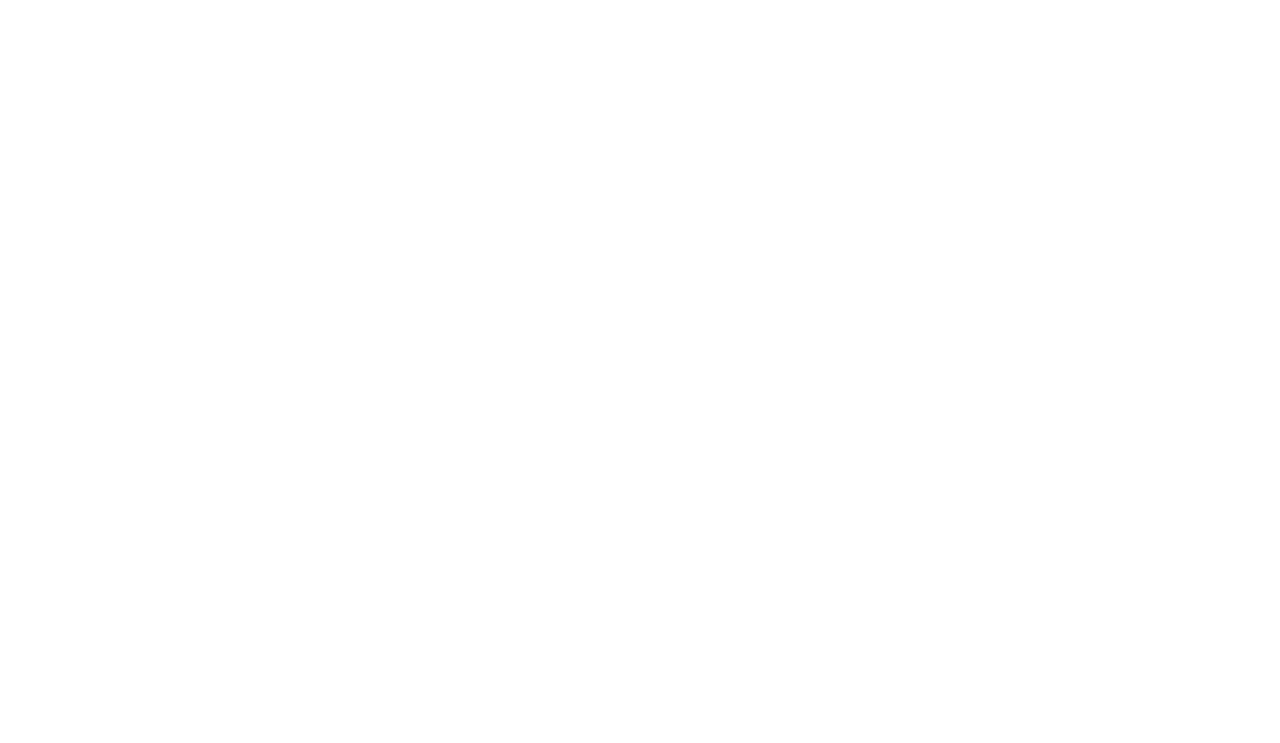
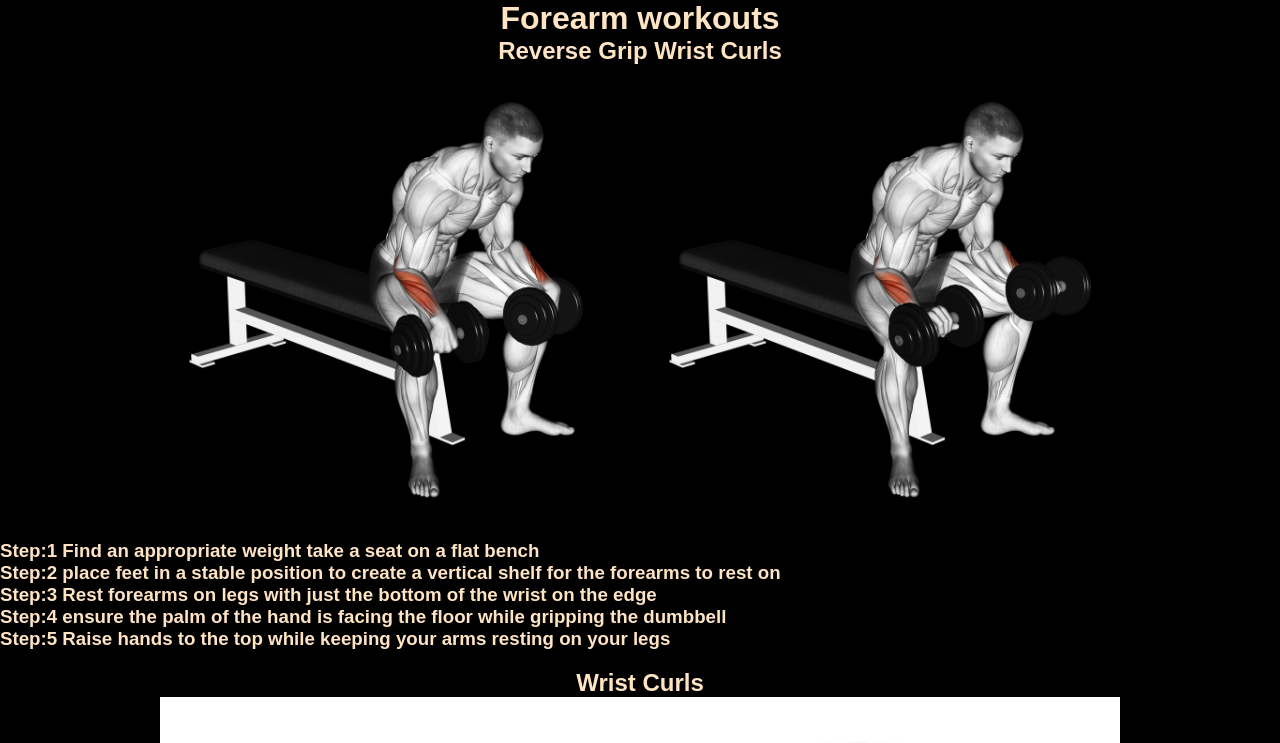
Before and after one commit to Faithfuloscar/FinalProjectCOMP001A, a plain HTML site: page forearms.html in a window 1280 px wide. Shown: the top 743 px of the page. Drawn offline with Linux system fonts and the light colour scheme.

Commit message:
testing image heights

```diff
--- a/forearms.html
+++ b/forearms.html
@@ -3,9 +3,55 @@
 <head>
     <meta charset="UTF-8">
     <meta name="viewport" content="width=device-width, initial-scale=1.0">
-    <title>Document</title>
+    <title>Forearms</title>
+    <link rel="stylesheet" a href="main.css">
+    <style>
+        body{
+            background-color: black;
+        }
+        h1 {
+            text-align: center;
+            color: bisque;
+        }
+        h2{
+            text-align: center;
+        }
+        h3 {
+            text-align: inline;
+            color: bisque;
+        }
+        .center {
+            display: block;
+            margin-left: auto;
+            margin-right: auto;
+            width: 75%;
+            height: 15%;
+        }
+    </style>
 </head>
 <body>
+    <header><h1>Forearm workouts</h1></header>
+    <main>
 
+        <h2><p>Reverse Grip Wrist Curls</p></h2>
+        <img src="images/dumbbell-reverse-wrist-curl.png" alt="Dumbbell reverse wrist curl" class="center">
+        <h3>
+            <p>Step:1 Find an appropriate weight take a seat on a flat bench</p>
+            <p>Step:2 place feet in a stable position to create a vertical shelf for the forearms to rest on</p>
+            <p>Step:3 Rest forearms on legs with just the bottom of the wrist on the edge</p>
+            <p>Step:4 ensure the palm of the hand is facing the floor while gripping the dumbbell</p>
+            <p>Step:5 Raise hands to the top while keeping your arms resting on your legs</p>
+        </h3>
+
+        <h2><p>Wrist Curls</p></h2>
+        <img src="images/wrist-curl.jpg" alt="Wrist Curls" class="center">
+        <h3>
+            <p>Step:1 Find an appropriate weight take a seat on a flat bench</p>
+            <p>Step:2 place feet in a stable position to create a vertical shelf for the forearms to rest on</p>
+            <p>Step:3 Rest forearms on legs with just the bottom of the wrist on the edge</p>
+            <p>Step:4 ensure the palm of the hand is facing the ceiling while gripping the dumbbell</p>
+            <p>Step:5 Raise hands to the top while keeping your arms resting on your legs</p>
+        </h3>
+    </main>
 </body>
 </html>
```
Also changed, not shown: images/wrist-curl.jpg (added).
